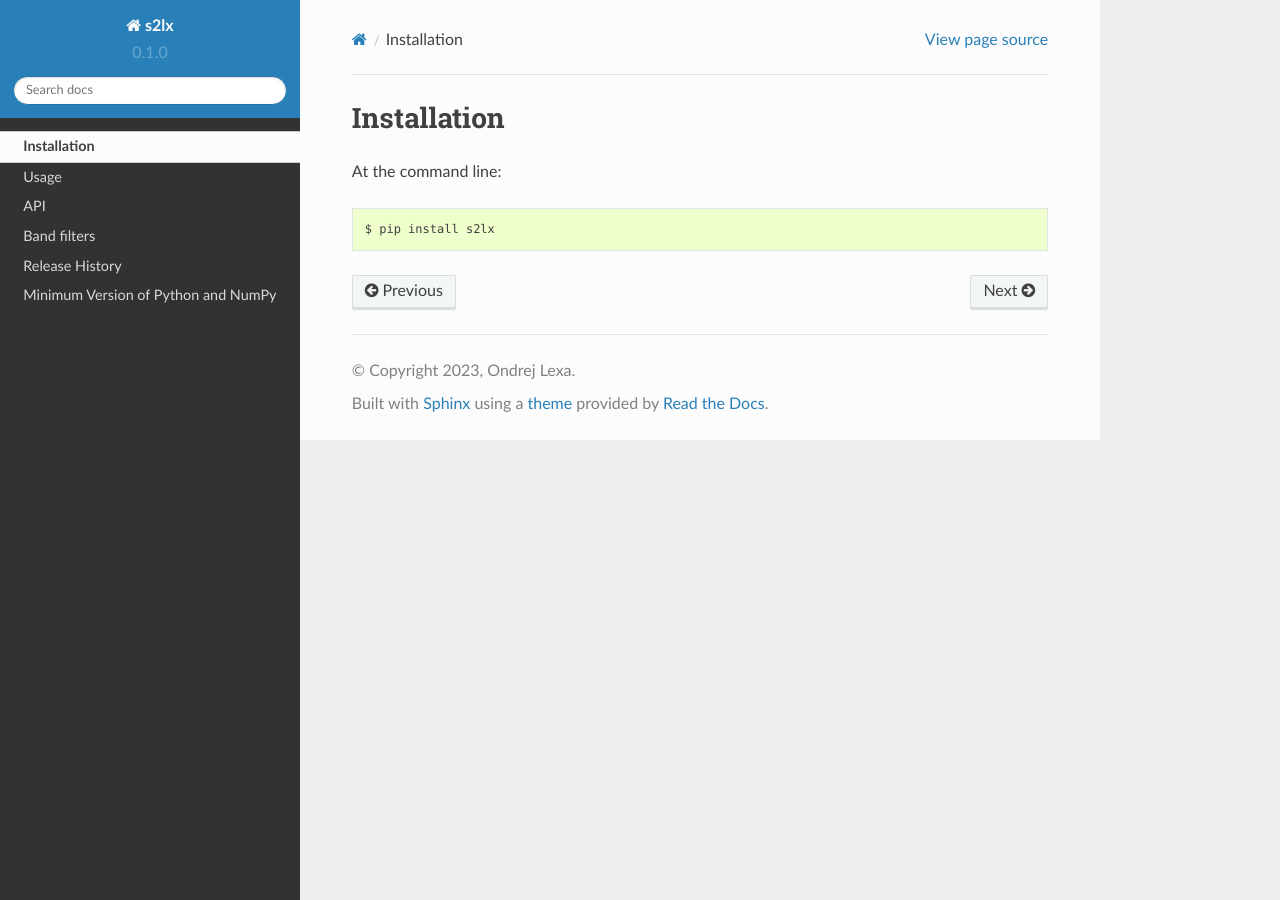
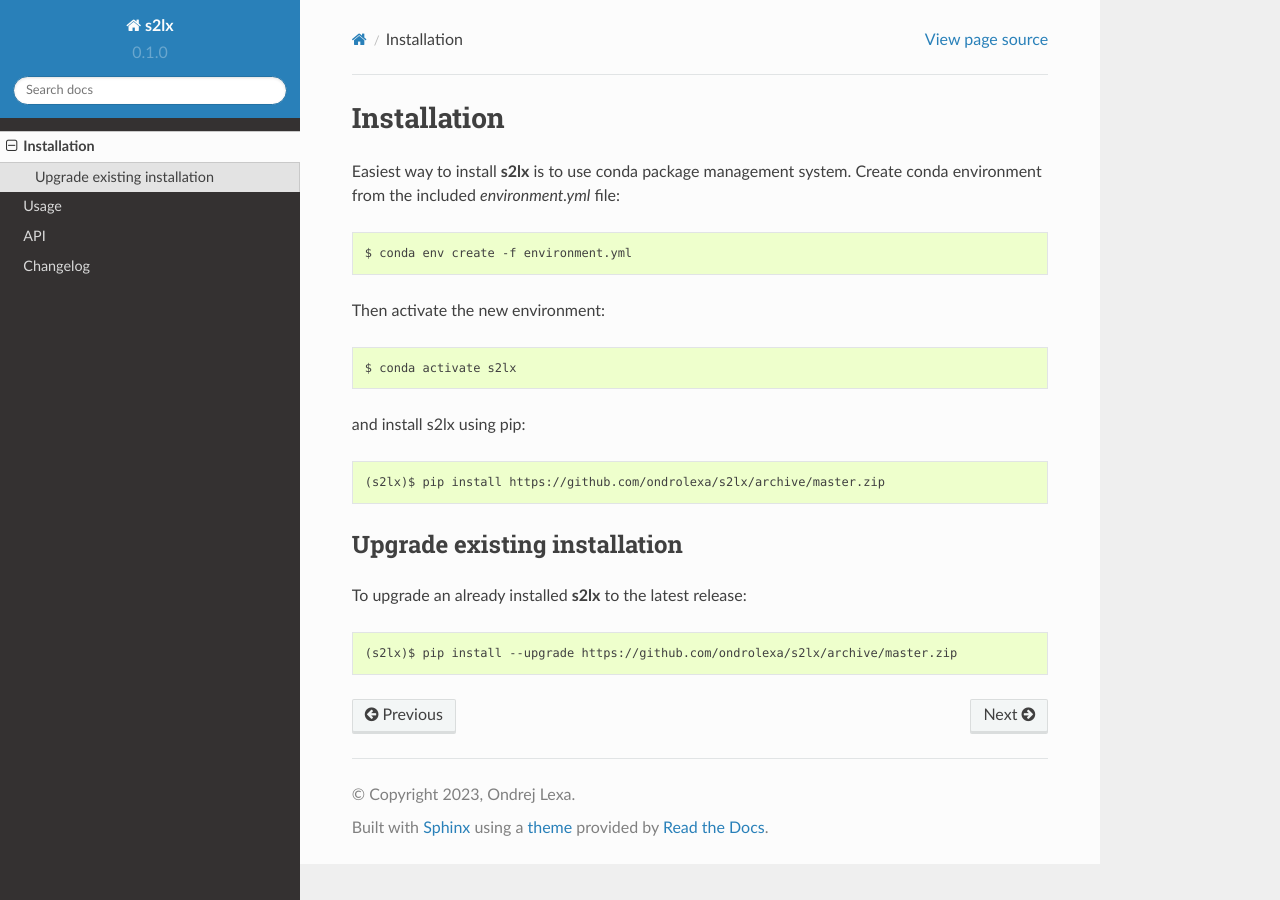
Before and after one commit to ondrolexa/s2lx, a Sphinx documentation site: the page built from docs/source/installation.rst, in a window 1280 px wide. Built offline with Sphinx 7.4.7 and the Read the Docs theme 2.0.0, drawn with Linux system fonts in a browser that asks for light colours.

Commit message:
docs fix

```diff
--- /dev/null
+++ b/docs/source/changelog.rst
@@ -0,0 +1 @@
+.. mdinclude:: ../../CHANGELOG.md
--- a/docs/source/conf.py
+++ b/docs/source/conf.py
@@ -39,6 +39,7 @@ extensions = [
     'sphinx.ext.mathjax',
     'matplotlib.sphinxext.plot_directive',
     'sphinx.ext.napoleon',
+    'sphinx_mdinclude'
 ]
 
 # Configuration options for plot_directive. See:
--- a/docs/source/installation.rst
+++ b/docs/source/installation.rst
@@ -2,6 +2,21 @@
 Installation
 ============
 
-At the command line::
+Easiest way to install **s2lx** is to use conda package management system. Create conda environment from the included `environment.yml` file::
 
-    $ pip install s2lx
+    $ conda env create -f environment.yml
+
+Then activate the new environment::
+
+    $ conda activate s2lx
+
+and install s2lx using pip::
+
+    (s2lx)$ pip install https://github.com/ondrolexa/s2lx/archive/master.zip
+
+Upgrade existing installation
+-----------------------------
+
+To upgrade an already installed **s2lx** to the latest release::
+
+    (s2lx)$ pip install --upgrade https://github.com/ondrolexa/s2lx/archive/master.zip
--- a/docs/source/release-history.rst
+++ /dev/null
@@ -1,6 +0,0 @@
-===============
-Release History
-===============
-
-Initial Release (2023-02-12)
-----------------------------
--- a/docs/source/requirements.txt
+++ b/docs/source/requirements.txt
@@ -1 +1,2 @@
+sphinx_mdinclude
 git+https://github.com/ondrolexa/s2lx.git
```
Also changed, not shown: README.md (+8 -61 lines), docs/source/api.rst (+8 -2 lines), docs/source/filters.rst (deleted, +0 -12 lines), docs/source/index.rst (+4 -3 lines), docs/source/min_versions.rst (deleted, +0 -28 lines).
